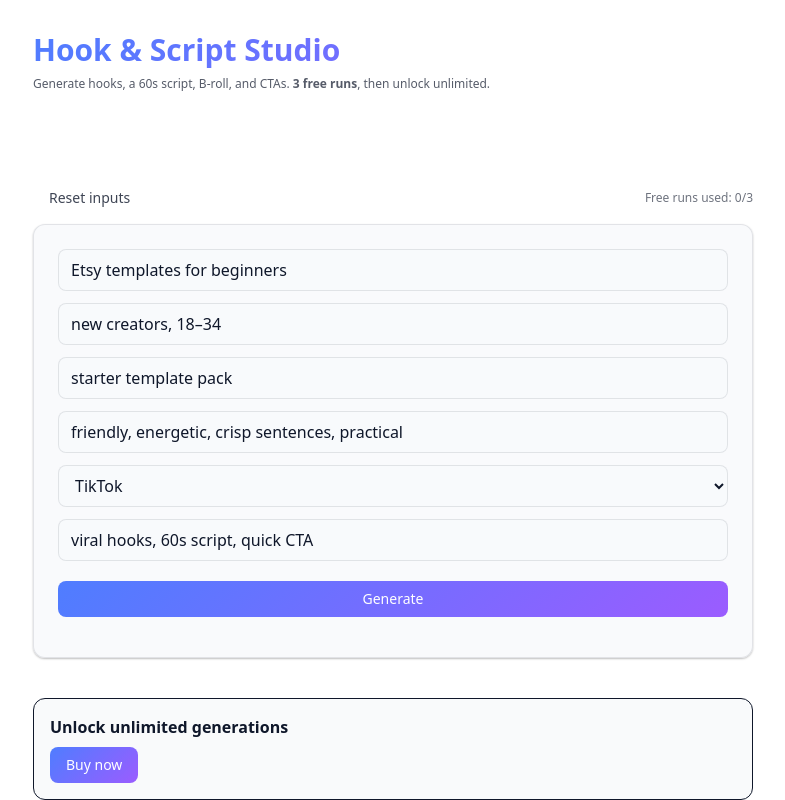
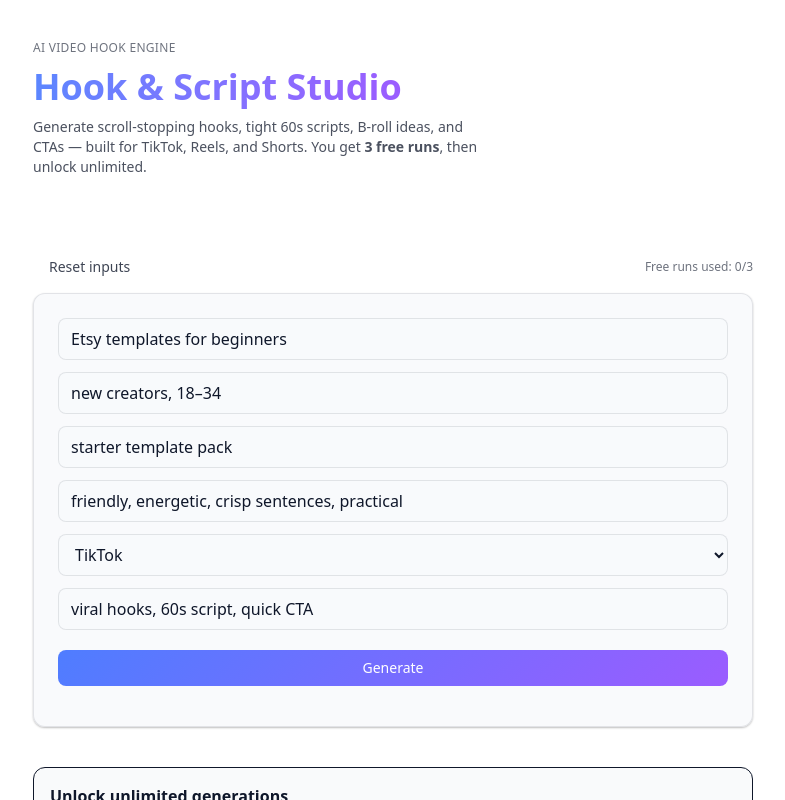
Before and after one commit to aveeno350-ctrl/hook-script-studio, a Next.js app: page / in a window 1280 px wide. Shown: the top 800 px of the page, without its empty margins (247-1032 px from the left). Built offline with nearby package versions, Linux system fonts and the light colour scheme; no server answers.

Commit message:
Update page.tsx

```diff
--- a/app/page.tsx
+++ b/app/page.tsx
@@ -188,13 +188,21 @@ export default function Home() {
   return (
     <div className="min-h-screen">
       {/* Marketing header */}
-      <header className="mx-auto max-w-3xl px-6 py-8">
-        <h1 className="text-3xl font-semibold mb-2 brand-gradient">Hook &amp; Script Studio</h1>
-        <p className="text-xs opacity-70 mb-6">
-          Generate hooks, a 60s script, B-roll, and CTAs.{" "}
-          <strong>3 free runs</strong>, then unlock unlimited.
-        </p>
-      </header>
+      <header className="mx-auto max-w-3xl px-6 py-10 space-y-2">
+  <div className="kicker">AI Video Hook Engine</div>
+
+  <h1 className="text-4xl font-semibold leading-tight">
+    <span className="bg-gradient-to-r from-[var(--brand-500)] to-[var(--accent-500)] bg-clip-text text-transparent">
+      Hook & Script Studio
+    </span>
+  </h1>
+
+  <p className="text-sm opacity-75 max-w-md">
+    Generate scroll-stopping hooks, tight 60s scripts, B-roll ideas, and CTAs — built for TikTok, Reels, and Shorts.
+    You get <strong>3 free runs</strong>, then unlock unlimited.
+  </p>
+</header>
+
 
       {/* Main content */}
       <main className="mx-auto max-w-3xl px-6 py-8 space-y-6">
```
